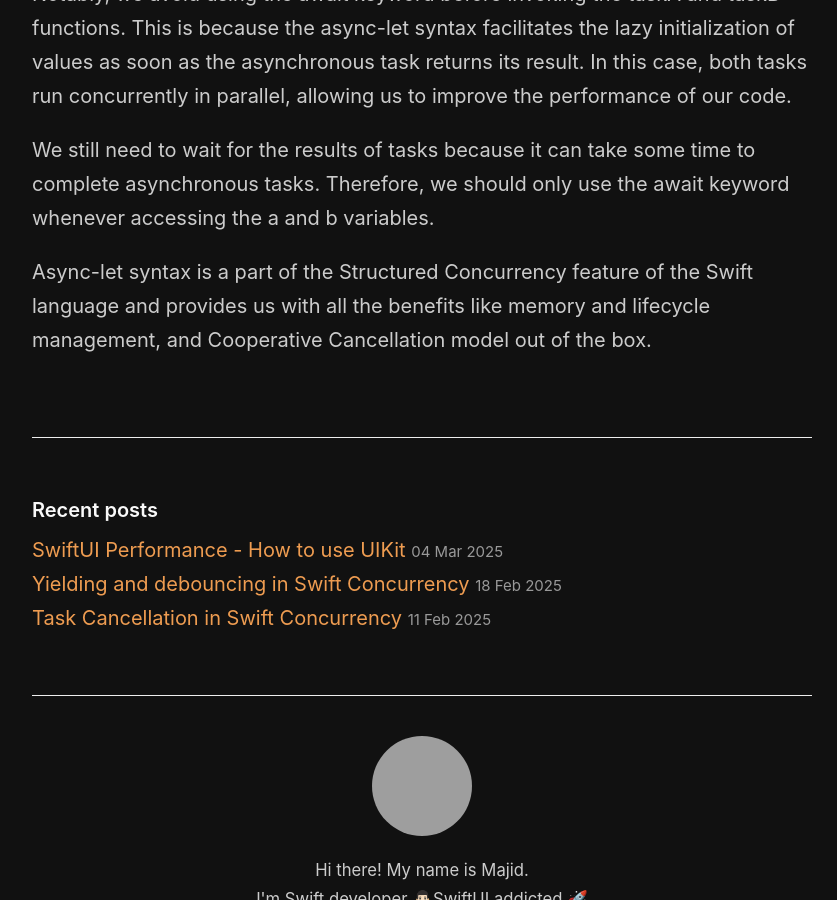
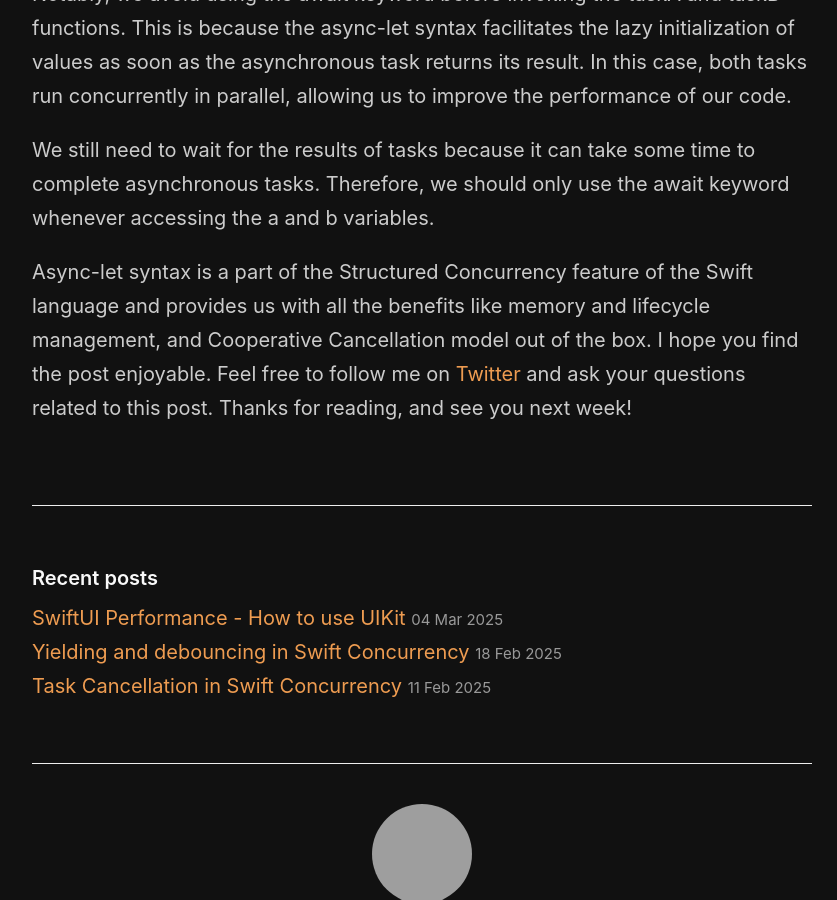
Before and after one commit to mecid/mecid.github.io, a Jekyll site: the page built from _posts/2025-03-25-awaiting-multiple-async-tasks-in-swift.md, in a window 1280 px wide and 900 px high, scrolled down 1896 px, cut to the strip 0-900 px from the top of the window. Shown: the whole strip, without its empty margins (218-1055 px from the left). Built offline with Jekyll 4.4.1, drawn with Linux system fonts in a browser that asks for light colours; grey boxes are pictures that could not be loaded.

Commit message:
conclusion added to the async let post

```diff
--- a/_posts/2025-03-25-awaiting-multiple-async-tasks-in-swift.md
+++ b/_posts/2025-03-25-awaiting-multiple-async-tasks-in-swift.md
@@ -60,4 +60,4 @@ Notably, we avoid using the await keyword before invoking the taskA and taskB fu
 
 We still need to wait for the results of tasks because it can take some time to complete asynchronous tasks. Therefore, we should only use the await keyword whenever accessing the a and b variables.
 
-Async-let syntax is a part of the Structured Concurrency feature of the Swift language and provides us with all the benefits like memory and lifecycle management, and Cooperative Cancellation model out of the box.
+Async-let syntax is a part of the Structured Concurrency feature of the Swift language and provides us with all the benefits like memory and lifecycle management, and Cooperative Cancellation model out of the box. I hope you find the post enjoyable. Feel free to follow me on [Twitter](https://twitter.com/mecid) and ask your questions related to this post. Thanks for reading, and see you next week!
```
